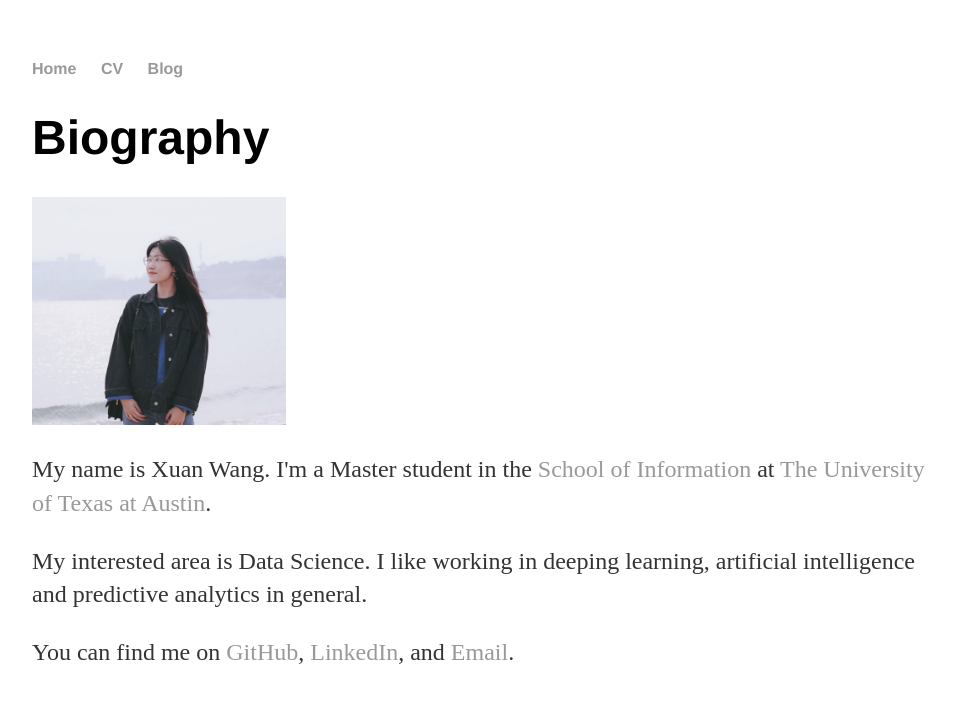
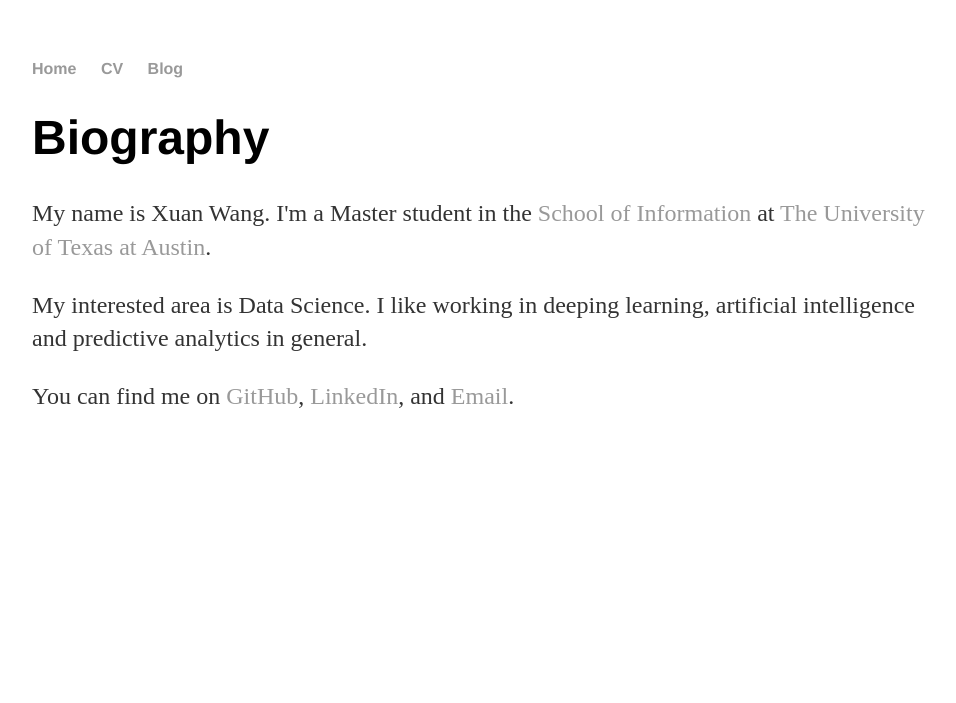
Before and after one commit to xxuanwang-zz/Portfolio, a Jekyll site: the page built from index.html, in a window 1280 px wide. Shown: the top 703 px of the page, without its empty margins (160-1116 px from the left). Built offline with Jekyll 4.4.1, drawn with Linux system fonts in a browser that asks for light colours.

Commit message:
Update index.html

```diff
--- a/index.html
+++ b/index.html
@@ -7,7 +7,6 @@ title: Xuan Wang
     <h1>Biography</h1>
   </header>
   <section id="about">
-    <img src="./img/me.jpg" height="228" class="rounded-circle"/>
     <p>
       My name is Xuan Wang. I'm a Master student in the <a href="https://www.ischool.utexas.edu/">School of Information</a> at <a href="https://www.utexas.edu/">The University of Texas at Austin</a>.
     </p>
```
